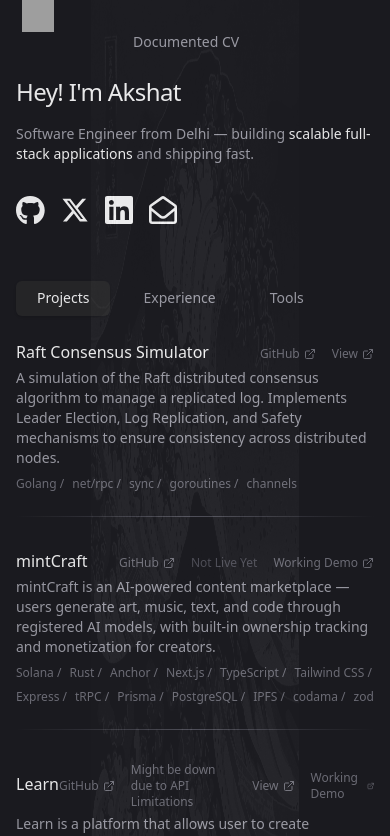
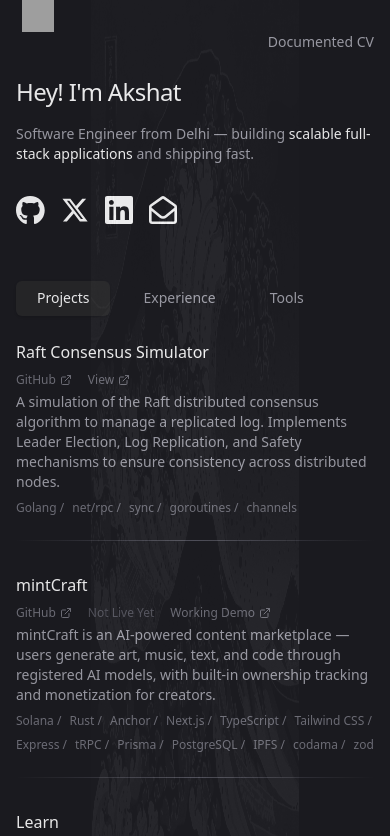
Before and after one commit to akshatsrivastava11/uri, a Next.js app: page / in a window 390 px wide. Shown: the top 836 px of the page. Built offline with nearby package versions, Linux system fonts and the light colour scheme; grey boxes are pictures that could not be loaded.

Commit message:
docs: update README with project overview and setup instructions

```diff
--- a/src/app/page.tsx
+++ b/src/app/page.tsx
@@ -222,15 +222,13 @@
         }}
       />
       <div className="max-w-xl mx-auto px-4 py-8 flex flex-col gap-6">
-        <div className="text-sm text-zinc-400 ml-[30vw]">
+        <div className="flex justify-end text-sm text-zinc-400">
           <a href="./Resume (4).pdf"
             download="AkshatSrivastava.pdf"
+            className="hover:text-zinc-100 transition-colors"
           >
-
             Documented CV
-
           </a>
-
         </div>
         {/* Header */}
         <AnimateIn variant="fadeUp">
@@ -317,15 +315,15 @@
                       return (
                         <AnimateIn key={index} variant="fadeLeft" delay={delay}>
                           <li className="group hover:translate-x-1 transition-all duration-300 ease-out">
-                            <div className="flex items-baseline justify-between mb-1">
+                            <div className="flex flex-col sm:flex-row sm:items-baseline justify-between gap-2 mb-1">
                               <h3 className="text-md font-medium text-zinc-100">{project.title}</h3>
-                              <div className="flex flex-row gap-4">
+                              <div className="flex flex-wrap gap-x-4 gap-y-2">
                                 {project.github ? (
                                   <a
                                     href={project.github}
                                     target="_blank"
                                     rel="noopener noreferrer"
-                                    className="flex items-center gap-1 text-xs text-zinc-500 hover:text-zinc-100 transition-colors"
+                                    className="flex items-center gap-1 text-xs text-zinc-500 hover:text-zinc-100 transition-colors whitespace-nowrap"
                                     onClick={() => track(`${project.title}_github_clicked`)}
                                   >
                                     GitHub <ExternalLink className="w-3 h-3" />
@@ -341,7 +339,7 @@
                                     href={project.link}
                                     target="_blank"
                                     rel="noopener noreferrer"
-                                    className="flex items-center gap-1 text-xs text-zinc-500 hover:text-zinc-100 transition-colors"
+                                    className="flex items-center gap-1 text-xs text-zinc-500 hover:text-zinc-100 transition-colors whitespace-nowrap"
                                     onClick={() => track(`${project.title}_clicked`)}
                                   >
                                     View <ExternalLink className="w-3 h-3" />
@@ -354,7 +352,7 @@
                                     href={project.working_demo}
                                     target="_blank"
                                     rel="noopener noreferrer"
-                                    className="flex items-center gap-1 text-xs text-zinc-500 hover:text-zinc-100 transition-colors"
+                                    className="flex items-center gap-1 text-xs text-zinc-500 hover:text-zinc-100 transition-colors whitespace-nowrap"
                                     onClick={() => track(`${project.title}_demo_clicked`)}
                                   >
                                     Working Demo <ExternalLink className="w-3 h-3" />
@@ -500,7 +498,7 @@
                 <section className="mb-12">
                   <div className="flex flex-wrap gap-y-6 gap-x-4 justify-start">
                     {tools.frontend.map(({ Logo, title }, index) => (
-                      <AnimateIn key={index} variant="scale" delay={0.1 + index * 0.03} className="w-[calc(25%-12px)] sm:w-[calc(20%-13px)]">
+                      <AnimateIn key={index} variant="scale" delay={0.1 + index * 0.03} className="w-[calc(33.33%-12px)] sm:w-[calc(25%-13px)] md:w-[calc(20%-14px)]">
                         <div className="flex flex-col items-center group">
                           <div className="relative h-7 w-7 sm:h-8 sm:w-8 mb-3 transition-all duration-300 ease-out group-hover:scale-110 group-hover:-translate-y-1">
                             <Logo className="h-full w-full" />
@@ -521,7 +519,7 @@
                 <section className="mb-12">
                   <div className="flex flex-wrap gap-y-6 gap-x-4 justify-start">
                     {tools.Backend.map(({ Logo, title }, index) => (
-                      <AnimateIn key={index} variant="scale" delay={0.1 + index * 0.03} className="w-[calc(25%-12px)] sm:w-[calc(20%-13px)]">
+                      <AnimateIn key={index} variant="scale" delay={0.1 + index * 0.03} className="w-[calc(33.33%-12px)] sm:w-[calc(25%-13px)] md:w-[calc(20%-14px)]">
                         <div className="flex flex-col items-center group">
                           <div className="relative h-7 w-7 sm:h-8 sm:w-8 mb-3 transition-all duration-300 ease-out group-hover:scale-110 group-hover:-translate-y-1">
                             <Logo className="h-full w-full" />
@@ -542,7 +540,7 @@
                 <section className="mb-12">
                   <div className="flex flex-wrap gap-y-6 gap-x-6 justify-start">
                     {tools.languages.map(({ Logo, title }, index) => (
-                      <AnimateIn key={index} variant="scale" delay={0.1 + index * 0.03} className="w-[calc(25%-12px)] sm:w-[calc(20%-13px)]">
+                      <AnimateIn key={index} variant="scale" delay={0.1 + index * 0.03} className="w-[calc(33.33%-12px)] sm:w-[calc(25%-13px)] md:w-[calc(20%-14px)]">
                         <div className="flex flex-col items-center group">
                           <div className="relative h-7 w-7 sm:h-8 sm:w-8 mb-3 transition-all duration-300 ease-out group-hover:scale-110 group-hover:-translate-y-1">
                             <Logo className="h-full w-full" />
@@ -563,7 +561,7 @@
                 <section className="mb-12">
                   <div className="flex flex-wrap gap-y-6 gap-x-4 justify-start">
                     {tools.ToolingsAndInfra.map(({ Logo, title }, index) => (
-                      <AnimateIn key={index} variant="scale" delay={0.1 + index * 0.03} className="w-[calc(25%-12px)] sm:w-[calc(20%-13px)]">
+                      <AnimateIn key={index} variant="scale" delay={0.1 + index * 0.03} className="w-[calc(33.33%-12px)] sm:w-[calc(25%-13px)] md:w-[calc(20%-14px)]">
                         <div className="flex flex-col items-center group">
                           <div className="relative h-7 w-7 sm:h-8 sm:w-8 mb-3 transition-all duration-300 ease-out group-hover:scale-110 group-hover:-translate-y-1">
                             <Logo />
```
